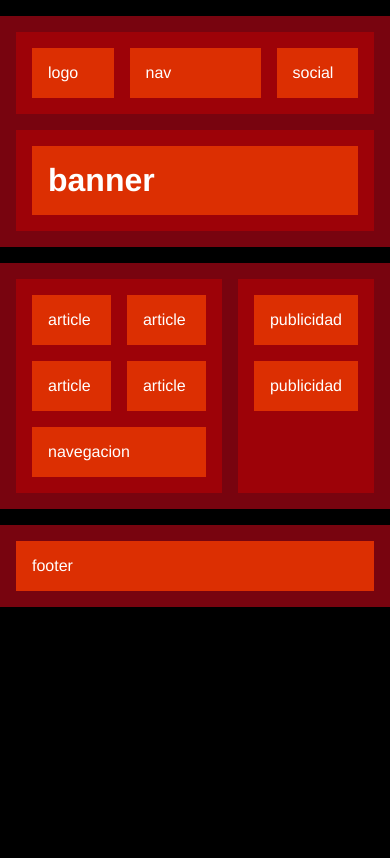
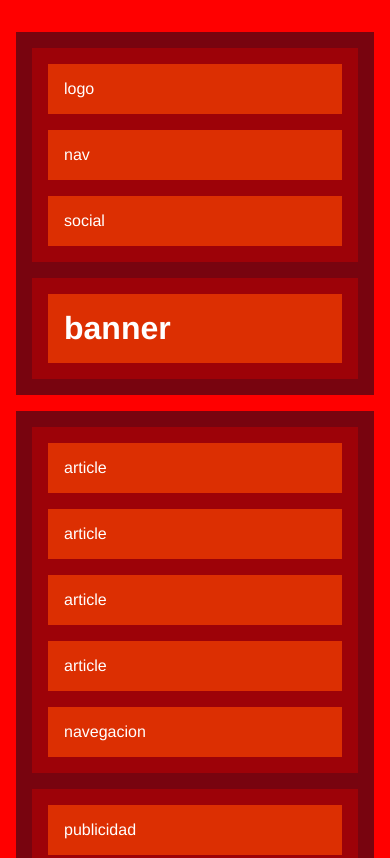
Before and after one commit to ezequielgdl/sprint-1.2, a plain HTML site: page Tasca 1/index.html in a window 390 px wide. Shown: the top 858 px of the page. Drawn offline with Linux system fonts and the light colour scheme.

Commit message:
exercise 2,3,4,5

```diff
--- a/Tasca 1/Exercisi 1/styles.css
+++ b/Tasca 1/styles.css
@@ -11,6 +11,7 @@ body {
   max-width: 1200px;
   min-width: 200px;
   margin: 1rem auto;
+  padding: 1rem;
   display: flex;
   flex-direction: column;
   gap: 1rem;
@@ -115,3 +116,41 @@ footer > div {
   background-color: var(--bg-light);
   padding: 1rem;
 }
+
+/* Exercise 2, 3, 4 - Tablet */
+
+@media only screen and (max-width: 800px) {
+  body {
+    background-color: blue;
+  }
+  .top-header {
+    display: flex;
+    flex-direction: column;
+  }
+
+  main {
+    display: flex;
+    flex-direction: column;
+  }
+}
+
+@media only screen and (max-width: 600px) {
+  body {
+    background-color: red;
+  }
+
+  .main-article {
+    display: flex;
+    flex-direction: column;
+  }
+}
+
+/* Exercise 5 - animate */
+
+.logo {
+  transition: transform 0.3s ease;
+}
+.logo:hover {
+  background-color: blueviolet;
+  transform: scale(1.1);
+}
```
Also changed, not shown: Tasca 1/index.html (renamed from Tasca 1/Exercisi 1/index.html).
